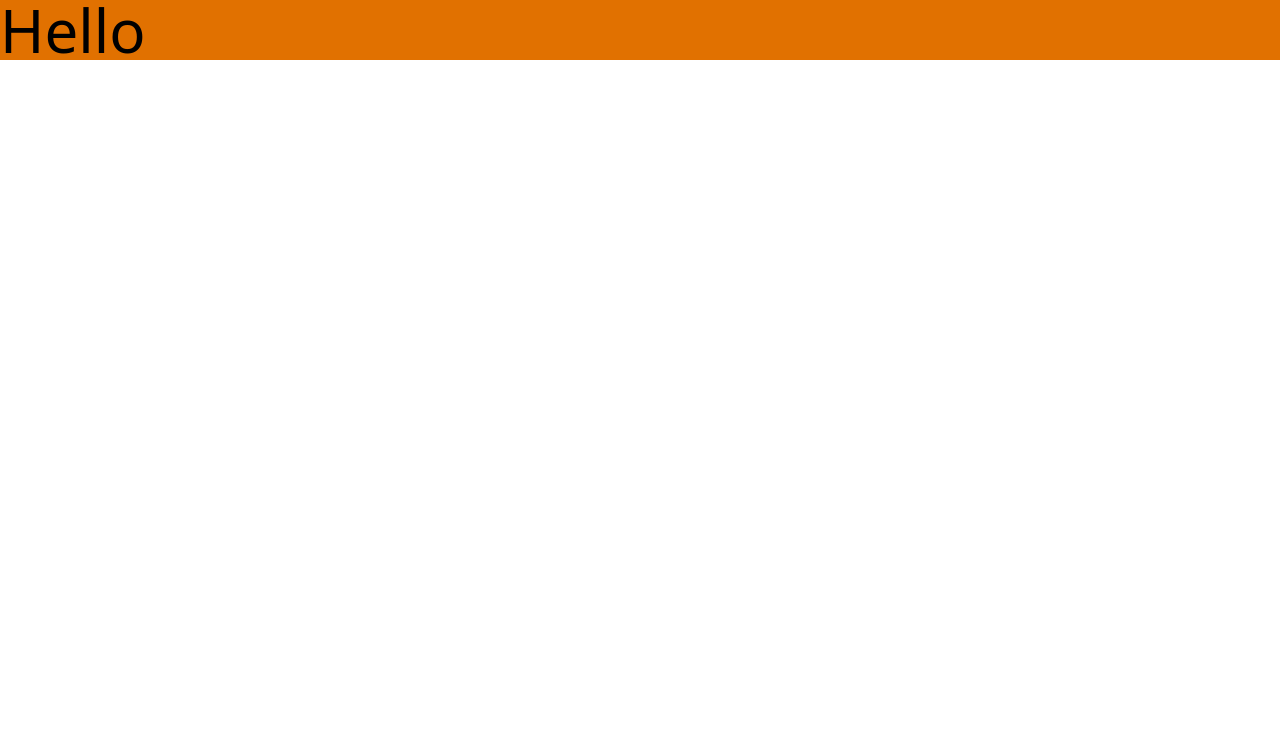
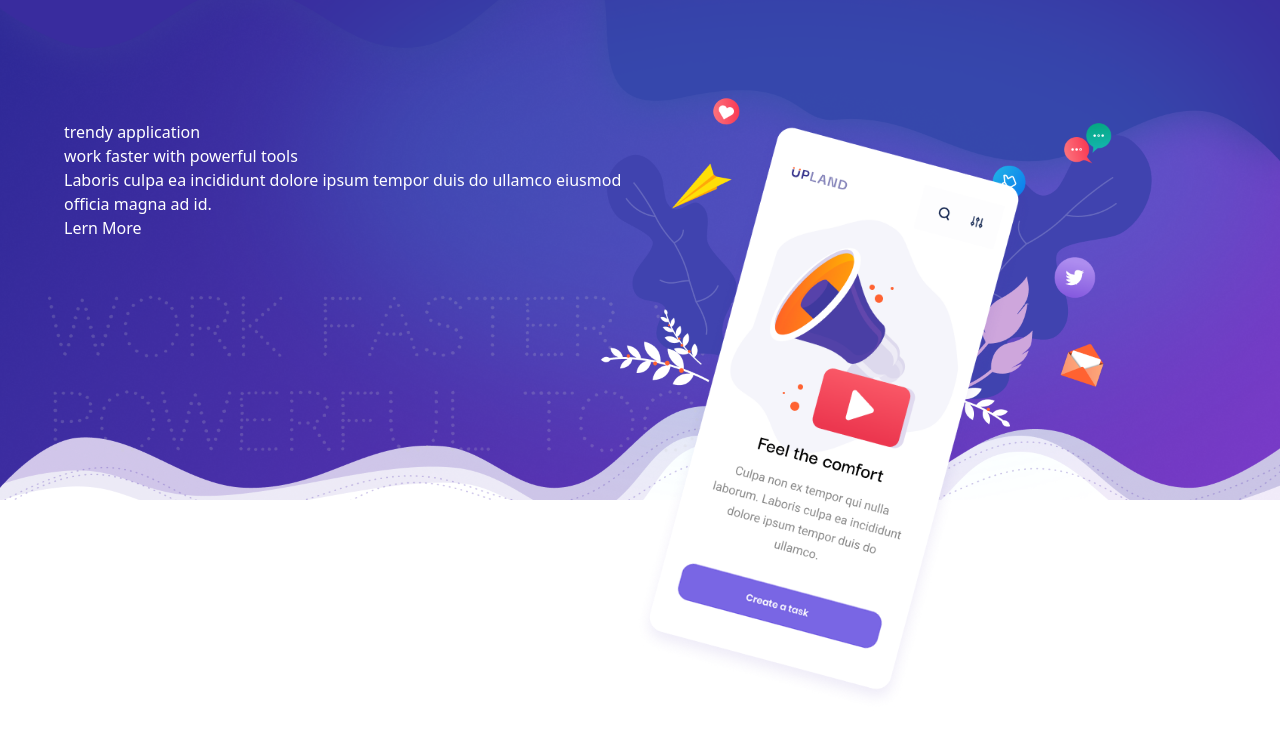
Before and after one commit to RemonAhmedMia/Modules-14-Tea-Landing-Page, a website: page index.html in a window 1280 px wide. Drawn offline with Linux system fonts and the light colour scheme.

Commit message:
banner-area-added

```diff
--- a/index.html
+++ b/index.html
@@ -20,6 +20,29 @@
 
 </head>
 <body>
-    <h1 class="bg-amber-600 text-6xl">Hello</h1>
+    <!-- Strat Banner Area -->
+     <div class="py-[120px] bg-[url('/images/banner/banner-bg.png')] h-[500px] bg-cover bg-center bg-no-repeat text-white">
+        <div class="max-w-screen-xl mx-auto px-10 lg:px-16">
+            <div class="flex">
+                <!-- Start Banner Content -->
+                 <div class="w-[570px]">
+                    <h5>trendy application</h5>
+                    <h1>work faster with powerful tools</h1>
+                    <p>
+                        Laboris culpa ea incididunt dolore ipsum tempor duis do ullamco eiusmod officia magna ad id.
+                    </p>
+                    <a href="#" class="btn-theme">Lern More</a>
+                 </div>
+                <!-- End Banner Content -->
+
+                <!-- Start Banner Thumb -->
+                 <div class="w-[400px]">
+                    <img src="images/banner/phone.png" alt="Image Not Found">
+                 </div>
+                <!-- End Banner Thumb -->
+            </div>
+        </div>
+     </div>
+    <!-- End Banner Area -->
 </body>
 </html>
```
Also changed, not shown: images/banner/banner-bg.png (added), images/banner/phone.png (added), src/output.css.
